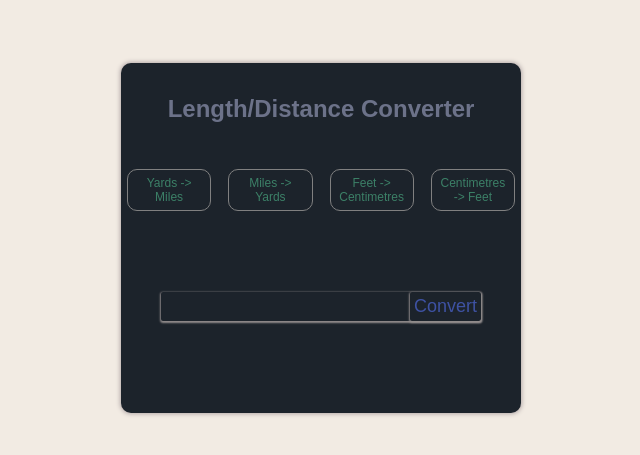
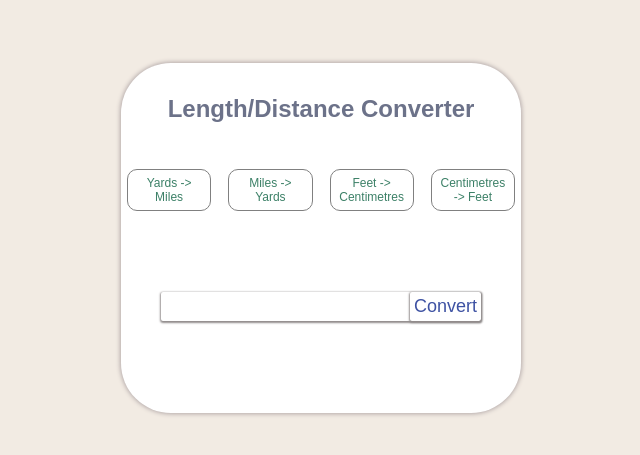
Before and after one commit to Odimaa1/DIG-CONVERTER, a plain HTML site: page index.html in a window 1280 px wide. Shown: the part 147-602 px from the top of the page, without its empty margins (319-959 px from the left). Drawn offline with Linux system fonts and the light colour scheme.

Commit message:
first commit

```diff
--- a/style.css
+++ b/style.css
@@ -16,14 +16,14 @@ body{
 section{
     width: 400px;
     height: 350px;
-    border-radius: 10px;
+    border-radius: 50px;
     display: flex;
     align-items: center;
     box-shadow: 0 0 4px 1px rgb(179, 169, 169);
     margin-bottom: 30px;
     padding-block: 2rem;
     flex-direction: column;
-    background-color: hsl(212, 21%, 14%);
+    background-color: hsl(0, 0%, 100%);
 }
 h1{
     text-align: center;
```
